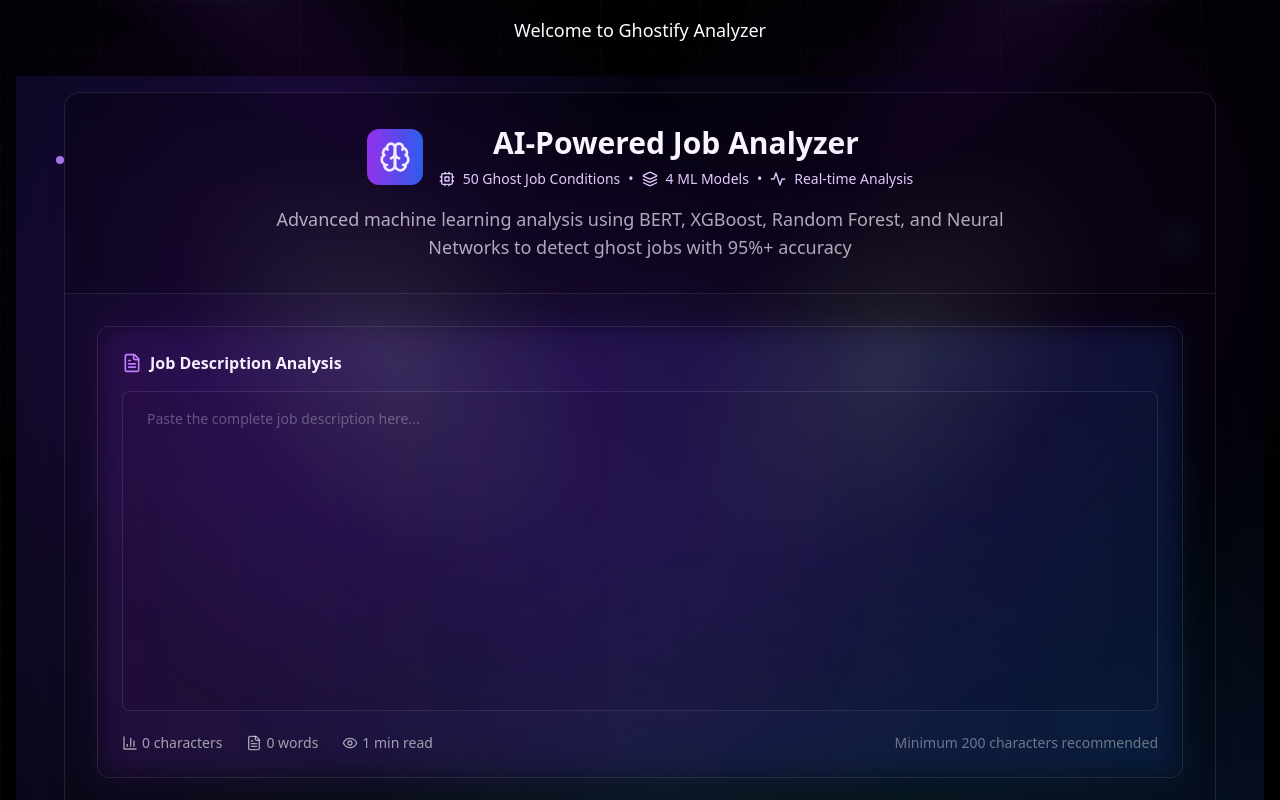
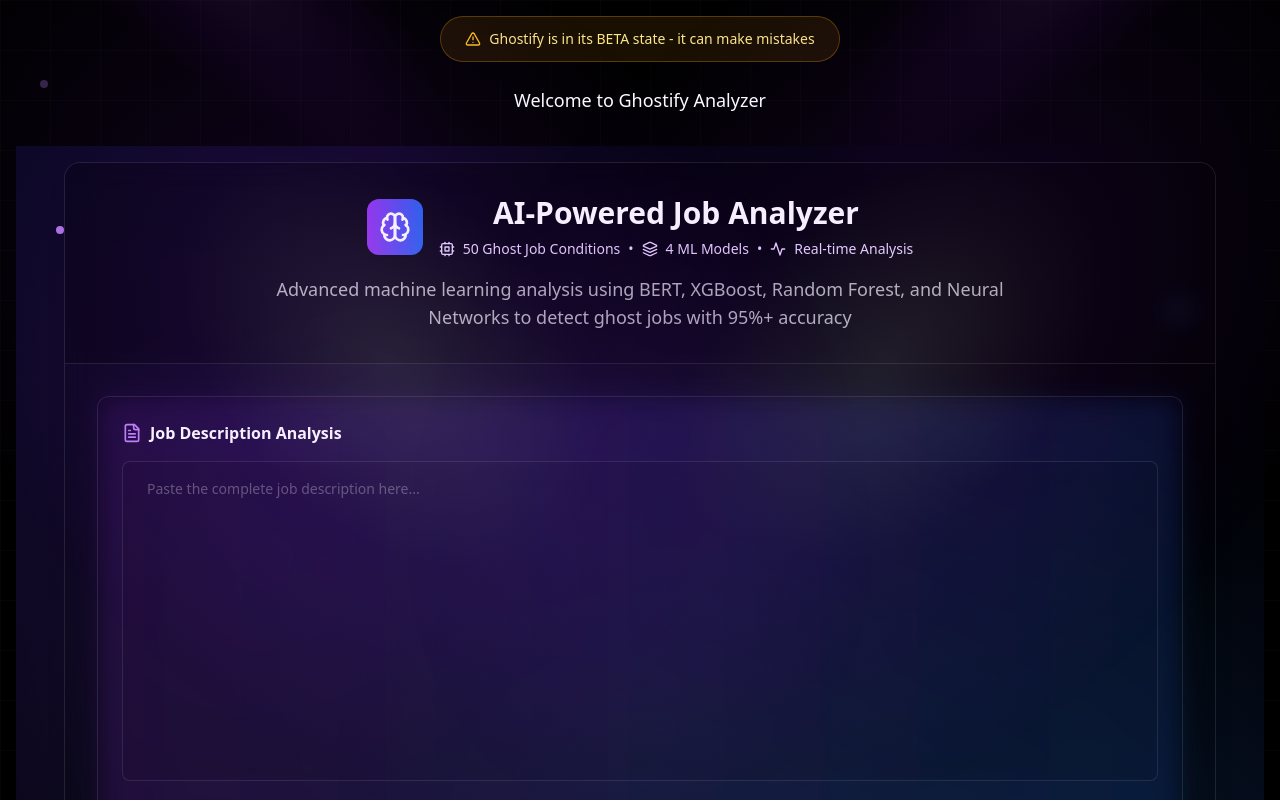
Before and after one commit to amitabhanmolpain/Blthck, a React (Vite) app: page /analyzer in a window 1280 px wide. Shown: the top 800 px of the page. Built offline with nearby package versions, Linux system fonts and the light colour scheme.

Commit message:
Add BETA Warning Message

```diff
--- a/src/pages/AnalyzerPage.tsx
+++ b/src/pages/AnalyzerPage.tsx
@@ -2,6 +2,7 @@ import React, { useEffect } from 'react';
 import JobAnalyzer from '../components/JobAnalyzer';
 import { useAuth } from '../contexts/AuthContext';
 import { Spotlight } from '../components/ui/spotlight-new';
+import { AlertTriangle } from 'lucide-react';
 
 const AnalyzerPage: React.FC = () => {
   const { user, loading } = useAuth();
@@ -48,6 +49,16 @@ const AnalyzerPage: React.FC = () => {
       <div className="absolute bottom-40 right-10 w-4 h-4 bg-violet-400/30 rounded-full animate-pulse" />
 
       <div className="relative container mx-auto px-4 py-4 z-10">
+        {/* BETA Warning Message */}
+        <div className="text-center mb-6">
+          <div className="inline-flex items-center px-6 py-3 bg-amber-500/10 border border-amber-500/30 rounded-full text-amber-200 backdrop-blur-xl shadow-lg">
+            <AlertTriangle className="h-4 w-4 mr-2 text-amber-400" />
+            <span className="text-sm font-medium">
+              Ghostify is in its BETA state - it can make mistakes
+            </span>
+          </div>
+        </div>
+
         {/* Simple Welcome Message */}
         <div className="text-center mb-8">
           <p className="text-lg text-white font-medium">
```
